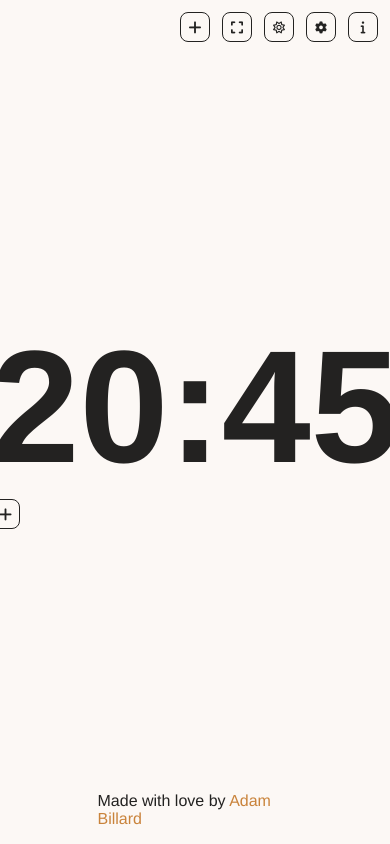
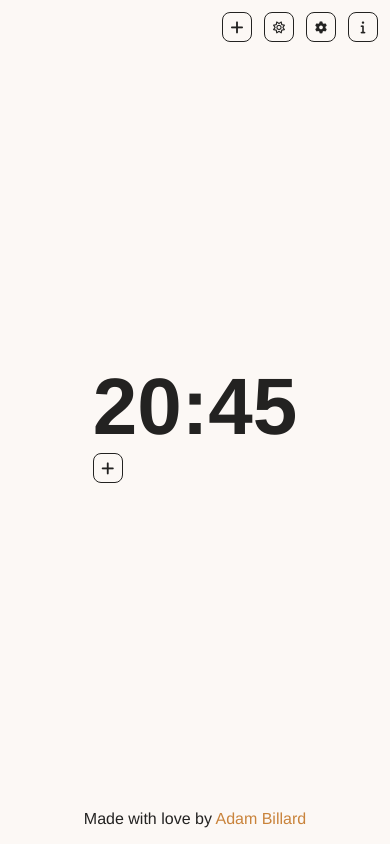
Before and after one commit to TheDogHusky/home-clock, a Nuxt app: page /timer in a window 390 px wide. Built offline with nearby package versions, Linux system fonts and the light colour scheme.

Commit message:
feat: mobile compatibility

```diff
--- a/package.json
+++ b/package.json
@@ -16,6 +16,7 @@
     "@vueuse/core": "^13.3.0",
     "@vueuse/nuxt": "^13.3.0",
     "luxon": "^3.6.1",
+    "mobile-device-detect": "^0.4.3",
     "nuxt": "^3.17.4",
     "pinia": "^3.0.2",
     "pinia-plugin-persistedstate": "^4.3.0",
--- a/src/app.vue
+++ b/src/app.vue
@@ -24,6 +24,8 @@ onMounted(() => {
 
 <template>
     <Header />
-    <NuxtPage />
+    <div class="content">
+        <NuxtPage />
+    </div>
     <Footer />
 </template>
--- a/src/assets/css/main.css
+++ b/src/assets/css/main.css
@@ -143,18 +143,25 @@
 
 body {
     display: flex;
-    position: relative;
-    flex-direction: column;
     min-height: 100dvh;
+    width: 100%;
     font-family: var(--font), sans-serif;
     color: var(--text-color);
     background-color: var(--background-color);
     margin: 0;
-    justify-content: center;
-    align-items: center;
     padding: 0;
     font-size: 18px;
     transition: background-color 0.3s ease, color 0.3s ease;
+}
+
+#__nuxt {
+    width: 100%;
+    min-height: 100dvh;
+    display: flex;
+    flex-grow: 1;
+    flex-direction: column;
+    align-items: center;
+    justify-content: center;
 }
 
 h1 {
@@ -187,7 +194,7 @@ header {
     position: absolute;
     top: 0.75rem;
     right: 0.75rem;
-    z-index: 1000;
+    z-index: 500;
     width: fit-content;
 }
 
@@ -421,7 +428,7 @@ footer {
     bottom: 1rem;
     left: 50%;
     transform: translateX(-50%);
-    z-index: 1000;
+    z-index: 500;
     width: fit-content;
 }
 
@@ -446,7 +453,7 @@ footer {
     height: 50%;
     max-width: 1200px;
     max-height: calc(100vh - 2rem);
-    background-color: var(--black-700);
+    background-color: var(--white-fixed);
     border: 1px solid var(--black-400);
     border-radius: 0.5rem;
     box-shadow: 0 2px 10px rgba(0, 0, 0, 0.1);
@@ -474,7 +481,7 @@ footer {
     display: flex;
     padding: 1rem;
     flex-direction: column;
-    background-color: var(--black-600);
+    background-color: var(--white-200);
     gap: 1rem;
 }
 
@@ -489,7 +496,7 @@ footer {
     transition: background-color 0.3s ease, color 0.3s ease;
 }
 
-.settings-pane-sidebar li a {
+.settings-pane-link {
     display: inline-flex;
     padding: 0.5rem;
     width: 100%;
@@ -500,7 +507,7 @@ footer {
     text-decoration: none;
 }
 
-.settings-pane-sidebar li a.active {
+.settings-pane-link.active {
     border-left: 4px solid var(--primary);
     padding-left: 0.5rem;
 }
@@ -511,13 +518,13 @@ footer {
     right: 1rem;
 }
 
-[data-theme="light"] .settings-pane {
-    background-color: var(--white-fixed);
+[data-theme="dark"] .settings-pane {
+    background-color: var(--black-700);
     border: 1px solid var(--black-400);
 }
 
-[data-theme="light"] .settings-pane-sidebar {
-    background-color: var(--white-200);
+[data-theme="dark"] .settings-pane-sidebar {
+    background-color: var(--black-600);
 }
 
 /* About pane */
@@ -533,7 +540,7 @@ footer {
     justify-content: center;
     width: 80%;
     max-width: 800px;
-    background-color: var(--black-700);
+    background-color: var(--white-fixed);
     border: 1px solid var(--black-400);
     border-radius: 0.5rem;
     box-shadow: 0 2px 10px rgba(0, 0, 0, 0.1);
@@ -586,8 +593,8 @@ footer {
     cursor: pointer;
 }
 
-[data-theme="light"] .about-pane {
-    background-color: var(--white-fixed);
+[data-theme="dark"] .about-pane {
+    background-color: var(--black-700);
     border: 1px solid var(--black-400);
 }
 
@@ -633,7 +640,7 @@ footer {
     justify-content: center;
     width: 50%;
     max-width: 800px;
-    background-color: var(--black-700);
+    background-color: var(--white-fixed);
     border: 1px solid var(--black-400);
     border-radius: 0.5rem;
     box-shadow: 0 2px 10px rgba(0, 0, 0, 0.1);
@@ -686,8 +693,8 @@ footer {
     text-underline-offset: 4px;
 }
 
-[data-theme="light"] .modal {
-    background-color: var(--white-fixed);
+[data-theme="dark"] .modal {
+    background-color: var(--black-700);
     border: 1px solid var(--black-400);
 }
 
@@ -707,17 +714,23 @@ form label {
 form input, form select, form textarea {
     width: 100%;
     padding: 0.5rem;
-    border: 1px solid var(--white-100);
     border-radius: 0.25rem;
-    background-color: transparent;
-    color: var(--white-fixed);
+    background-color: var(--white-fixed);
+    border: 1px solid var(--black-400);
+    color: var(--black-fixed);
     font-size: 1rem;
     transition: border-color 0.3s ease, background-color 0.3s ease;
 }
 
-[data-theme="light"] form input:focus,
-[data-theme="light"] form select:focus,
-[data-theme="light"] form textarea:focus,
+[data-theme="dark"] form input, form select, form textarea {
+    border: 1px solid var(--white-100);
+    background-color: transparent;
+    color: var(--white-fixed);
+}
+
+[data-theme="dark"] form input:focus,
+[data-theme="dark"] form select:focus,
+[data-theme="dark"] form textarea:focus,
 form input:focus,
 form select:focus,
 form textarea:focus {
@@ -736,7 +749,7 @@ form input[type="checkbox"] + label, form input[type="radio"] + label {
     cursor: pointer;
 }
 
-[data-theme="light"] form *.is-invalid, form *.is-invalid {
+[data-theme="dark"] form *.is-invalid, form *.is-invalid {
     border-color: var(--danger);
 }
 
@@ -758,12 +771,6 @@ form input[type="checkbox"] + label, form input[type="radio"] + label {
 .timer-duration span:not(:first-child):before {
     content: ":";
     margin-right: .5rem;
-}
-
-[data-theme="light"] form input, form select, form textarea {
-    background-color: var(--white-fixed);
-    border: 1px solid var(--black-400);
-    color: var(--black-fixed);
 }
 
 /* Timers */
@@ -818,3 +825,116 @@ form input[type="checkbox"] + label, form input[type="radio"] + label {
     justify-content: flex-start;
     gap: 0.75rem;
 }
+
+/* Mobile compatibility */
+
+@media screen and (max-width: 1200px) {
+    .settings-pane {
+        width: 80%;
+        height: 80%;
+        max-width: none;
+        max-height: none;
+    }
+}
+
+@media screen and (max-width: 768px) {
+    body {
+        font-size: 16px;
+    }
+
+    .settings-pane {
+        width: 90%;
+        height: 90%;
+        max-width: none;
+        max-height: none;
+    }
+
+    .settings-pane-sidebar {
+        width: fit-content;
+        height: 100%;
+    }
+
+    .settings-pane-content {
+        padding: 1rem;
+    }
+
+    .about-pane {
+        width: 90%;
+        max-width: none;
+    }
+
+    .modal {
+        width: 90%;
+        max-width: none;
+    }
+}
+
+@media screen and (max-width: 480px) {
+    body {
+        font-size: 14px;
+    }
+
+    .clock {
+        font-size: 5rem;
+    }
+
+    .clock.is-loading {
+        font-size: 3rem;
+    }
+
+    .settings-pane {
+        width: 95%;
+        height: 95%;
+        flex-direction: column;
+    }
+
+    .settings-pane-sidebar {
+        width: 100%;
+        height: auto;
+        flex-direction: row;
+    }
+
+    .settings-pane-link {
+        position: relative;
+    }
+
+    .settings-pane-link > span {
+        display: none;
+    }
+
+    .settings-pane-link.active {
+        border-left: none;
+    }
+
+    .settings-pane-link.active::before {
+        content: "";
+        position: absolute;
+        top: -0.5rem;
+        left: 0;
+        display: inline-block;
+        height: 4px;
+        width: 100%;
+        background-color: var(--primary);
+    }
+
+    .settings-pane-content {
+        padding: 0.5rem;
+    }
+
+    .about-pane {
+        width: 95%;
+    }
+
+    .modal {
+        width: 95%;
+    }
+
+    footer {
+        position: fixed;
+        bottom: 1rem;
+        left: 0;
+        transform: none;
+        width: 100%;
+        text-align: center;
+    }
+}
--- a/src/components/Clock.vue
+++ b/src/components/Clock.vue
@@ -8,9 +8,14 @@ const { formattedDate } = useClock(settingsStore);
 
 <template>
     <!-- Ensure the clock is only on client side, otherwise it will cause hydration mismatches with the seconds enabled -->
-    <ClientOnly tag="h1" fallback="Loading..." class="clock">
+    <ClientOnly>
         <h1 class="clock">
             {{ formattedDate }}
         </h1>
+        <template #fallback>
+            <h1 class="clock">
+                {{ new Date().toLocaleTimeString('en-US', { hour: '2-digit', minute: '2-digit' }) }}
+            </h1>
+        </template>
     </ClientOnly>
 </template>
--- a/src/components/Header.vue
+++ b/src/components/Header.vue
@@ -1,6 +1,7 @@
 <script setup lang="ts">
 import { useFullscreen } from '@vueuse/core';
-import { useSettingsStore } from "~/stores/settings";
+import { useSettingsStore } from '~/stores/settings';
+import { isMobile } from 'mobile-device-detect';
 
 const isSettingsPaneActive = ref(false);
 const isAboutPaneActive = ref(false);
@@ -24,9 +25,11 @@ const toggleAboutPane = () => {
         <nav class="menu">
             <ul>
                 <Dropdown />
-                <li class="menu-item">
-                    <IconButton icon="nf-fa-expand" @click="enter" />
-                </li>
+                <ClientOnly>
+                    <li class="menu-item" v-if="!isMobile">
+                        <IconButton icon="nf-fa-expand" @click="enter" />
+                    </li>
+                </ClientOnly>
                 <li class="menu-item">
                     <IconButton icon="nf-fa-moon" v-if="settingsStore.isDarkTheme" @click="() => settingsStore.setTheme('light')" />
                     <IconButton icon="nf-fa-sun" v-else @click="() => settingsStore.setTheme('dark')" />
```
Also changed, not shown: 1 other file (tests, documents, lock files or other folders).
